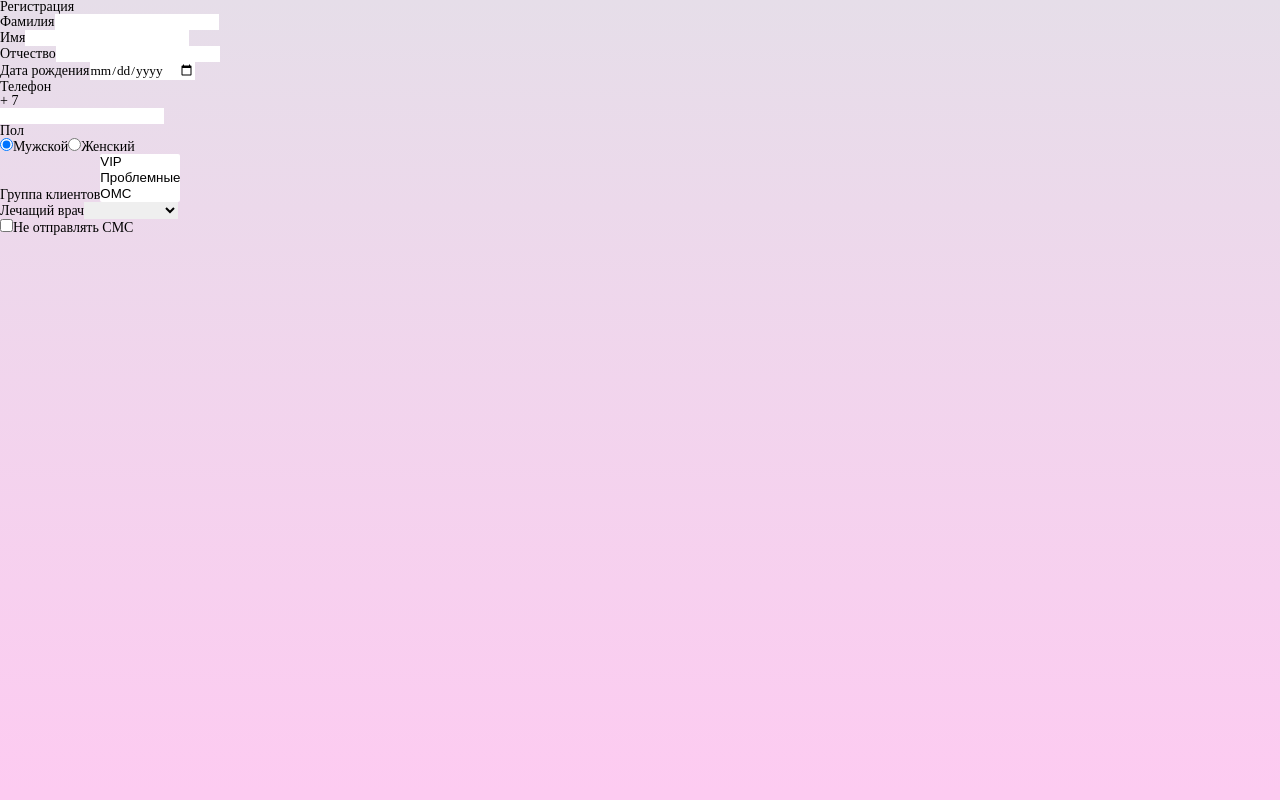
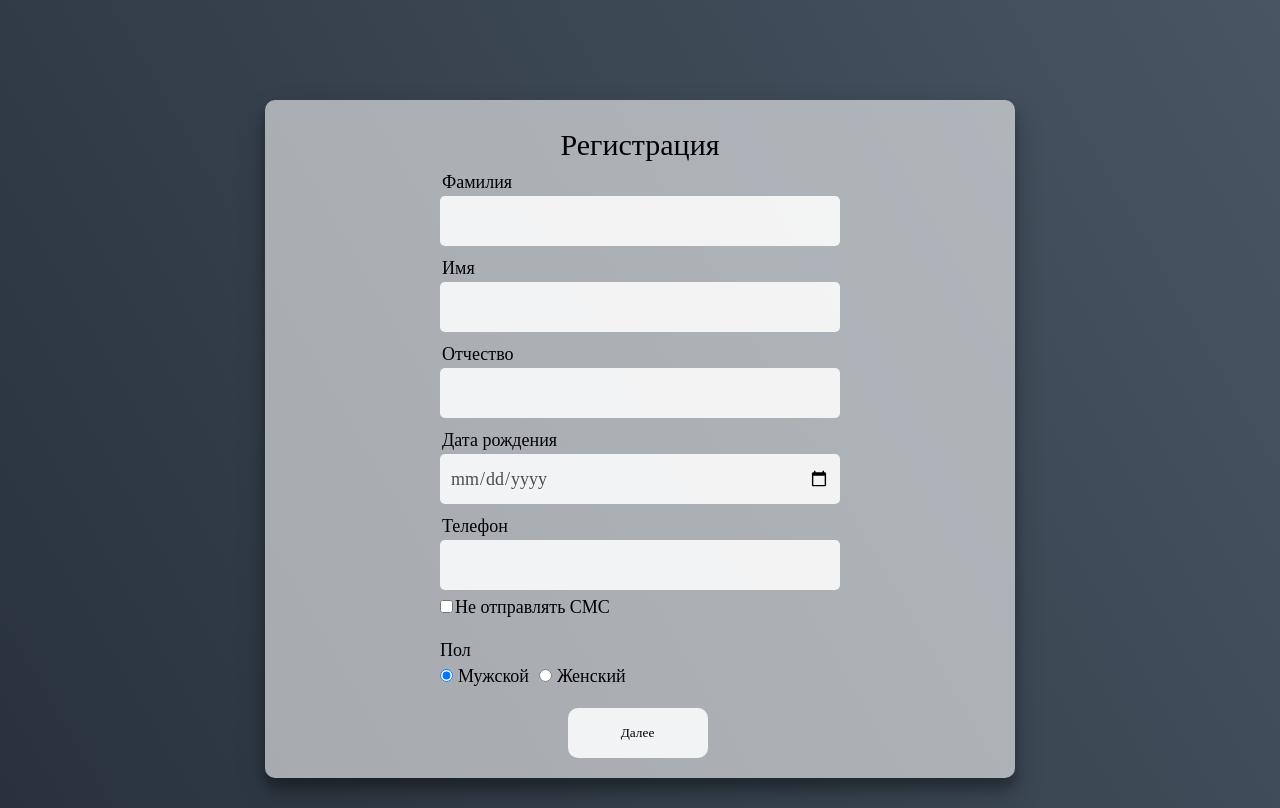
Before and after one commit to DanilovOV/clientform, a Vue app: page / in a window 1280 px wide. Built offline with nearby package versions, Linux system fonts and the light colour scheme.

Commit message:
add step buttons

```diff
--- a/src/App.vue
+++ b/src/App.vue
@@ -22,7 +22,7 @@ $minwidth: 320px;
 }
 *,
 *:before,
-*after {
+*:after {
   -moz-box-sizing: border-box;
   -webkit-box-sizing: border-box;
   box-sizing: border-box;
@@ -102,6 +102,6 @@ h6 {
   width: 100vw;
   min-height: 100vh;
   overflow: hidden;
-  background-image: linear-gradient(to top, #fdcbf1 0%, #fdcbf1 1%, #e6dee9 100%);
+  background-image: linear-gradient(60deg, #29323c 0%, #485563 100%);
 }
 </style>
--- a/src/components/Reg-address.vue
+++ b/src/components/Reg-address.vue
@@ -1,29 +1,33 @@
 <template>
-  <form class="reg-form">
-    <div class="title">Адрес</div>
-    <div class="element">
+  <form class="reg__form">
+    <div class="reg__title">Адрес</div>
+    <div class="reg__element">
       <label for="index">Индекс</label>
-      <input id="index" class="input" type="text" v-model.trim="form.index" />
+      <input id="index" class="reg__input" type="text" v-model.trim="form.index" />
     </div>
-    <div class="element">
+    <div class="reg__element">
       <label for="country">Страна</label>
-      <input id="country" class="input" type="text" v-model.trim="form.country" />
+      <input id="country" class="reg__input" type="text" v-model.trim="form.country" />
     </div>
-    <div class="element">
+    <div class="reg__element">
       <label for="region">Область</label>
-      <input id="region" class="input" type="text" v-model.trim="form.region" />
+      <input id="region" class="reg__input" type="text" v-model.trim="form.region" />
     </div>
-    <div class="element">
+    <div class="reg__element">
       <label for="city">Город</label>
-      <input id="city" class="input" type="text" v-model.trim="form.city" />
+      <input id="city" class="reg__input" type="text" v-model.trim="form.city" />
     </div>
-    <div class="element">
+    <div class="reg__element">
       <label for="street">Улица</label>
-      <input id="street" class="input" type="text" v-model.trim="form.street" />
+      <input id="street" class="reg__input" type="text" v-model.trim="form.street" />
     </div>
-    <div class="element">
+    <div class="reg__element">
       <label for="house">Дом</label>
-      <input id="house" class="input" type="text" v-model.trim="form.house" />
+      <input id="house" class="reg__input" type="text" v-model.trim="form.house" />
+    </div>
+    <div>
+      <button class="reg__button" @click.prevent="$emit('changeStep', 1)">Назад</button>
+      <button class="reg__button" @click.prevent="$emit('changeStep', 3)">Далее</button>
     </div>
   </form>
 </template>
--- a/src/components/Reg-docs.vue
+++ b/src/components/Reg-docs.vue
@@ -25,7 +25,10 @@
       <label for="issueDate">Дата выдачи</label>
       <input id="issueDate" class="reg__input" type="date" v-model="form.issueDate" />
     </div>
-    <button class="reg__submitButton" type="submit">Зарегистрироваться</button>
+    <div>
+      <button class="reg__button" @click.prevent="$emit('changeStep', 2)">Назад</button>
+      <button class="reg__button" type="submit" @click.prevent>Зарегистрироваться</button>
+    </div>
   </form>
 </template>
 
@@ -59,26 +62,4 @@ export default {
 };
 </script>
 
-<style lang="scss">
-.reg {
-  &__form {
-    max-width: 750px;
-    background-color: rgba(255, 255, 255, 0.58);
-    margin: 20px auto;
-    border-radius: 10px;
-    display: flex;
-    flex-direction: column;
-    align-items: center;
-    box-shadow: 0 14px 28px rgba(0, 0, 0, 0.25), 0 10px 10px rgba(0, 0, 0, 0.22);
-    @media (max-width: 1000px) {
-      width: 500px;
-    }
-    @media (max-width: 600px) {
-      width: 400px;
-    }
-    @media (max-width: 450px) {
-      width: 280px;
-    }
-  }
-}
-</style>
+<style lang="scss"></style>
--- a/src/components/Reg-form.vue
+++ b/src/components/Reg-form.vue
@@ -1,7 +1,9 @@
 <template>
-  <reg-start v-show="step === 1" />
-  <reg-address v-show="step === 2" />
-  <reg-docs v-show="step === 3" />
+  <div class="forms">
+    <reg-start @changeStep="changeStep" v-show="step === 1" />
+    <reg-address @changeStep="changeStep" v-show="step === 2" />
+    <reg-docs @changeStep="changeStep" v-show="step === 3" />
+  </div>
 </template>
 
 <script>
@@ -15,7 +17,129 @@ export default {
     };
   },
   components: { RegStart, RegAddress, RegDocs },
+  methods: {
+    changeStep(value) {
+      this.step = value;
+    },
+  },
 };
 </script>
 
-<style></style>
+<style lang="scss">
+.forms {
+  margin-top: 100px;
+  padding-bottom: 30px;
+  display: flex;
+  justify-content: center;
+}
+
+.reg {
+  //reg__form
+  &__form {
+    width: 750px;
+    display: flex;
+    flex-direction: column;
+    align-items: center;
+    padding-bottom: 20px;
+    border-radius: 10px;
+    background-color: rgba(255, 255, 255, 0.58);
+    box-shadow: 0 14px 28px rgba(0, 0, 0, 0.25), 0 10px 10px rgba(0, 0, 0, 0.22);
+
+    @media (max-width: 1000px) {
+      width: 500px;
+    }
+    @media (max-width: 600px) {
+      width: 400px;
+    }
+    @media (max-width: 450px) {
+      width: 280px;
+    }
+  }
+  // reg__title
+  &__title {
+    font-size: 30px;
+    margin: 30px 0 0;
+    font-weight: 500;
+    @media (max-width: 600px) {
+      font-size: 25px;
+    }
+    @media (max-width: 450px) {
+      font-size: 20px;
+    }
+  }
+  // reg__subtitle
+  &__subtitle {
+    font-size: 22px;
+    margin: 20px 10px 0 0;
+  }
+  // reg__element
+  &__element {
+    display: flex;
+    flex-direction: column;
+  }
+  // reg__input
+  &__input {
+    width: 400px;
+    height: 50px;
+    margin: 5px 0 0;
+    border-radius: 5px;
+    padding: 10px;
+    background-color: rgba(255, 255, 255, 0.85);
+    color: rgb(77, 77, 77);
+    font-size: 18px;
+
+    ::placeholder {
+      color: white;
+      font-size: 16px;
+    }
+
+    @media (max-width: 600px) {
+      width: 350px;
+    }
+    @media (max-width: 450px) {
+      width: 250px;
+    }
+    @media (max-width: 320px) {
+      width: 240px;
+    }
+  }
+  // reg__button
+  &__button {
+    width: 140px;
+    height: 50px;
+    background-color: rgba(255, 255, 255, 0.85);
+    border-radius: 10px;
+    margin: 10px 5px 0 0;
+  }
+}
+
+label {
+  font-size: 18px;
+  margin: 13px 0 0 2px;
+  @media (max-width: 450px) {
+    font-size: 15px;
+  }
+}
+select {
+  width: 400px;
+  height: 40px;
+  margin: 5px 0 0;
+  border-radius: 5px;
+  padding: 5px;
+  background-color: rgba(255, 255, 255, 0.85);
+  color: rgb(77, 77, 77);
+  @media (max-width: 600px) {
+    width: 350px;
+  }
+  @media (max-width: 450px) {
+    width: 250px;
+  }
+  @media (max-width: 320px) {
+    width: 240px;
+  }
+}
+.error {
+  color: rgb(255, 38, 92);
+  margin: 3px 0 0 2px;
+}
+</style>
--- a/src/components/Reg-start.vue
+++ b/src/components/Reg-start.vue
@@ -1,31 +1,32 @@
 <template>
-  <form class="reg-form">
-    <div class="title">Регистрация</div>
-    <div class="element">
+  <form class="reg__form">
+    <div class="reg__title">Регистрация</div>
+    <div class="reg__element">
       <label for="surname">Фамилия</label>
-      <input id="surname" class="input" type="text" v-model.trim="form.surname" />
+      <input id="surname" class="reg__input" type="text" v-model.trim="form.surname" />
     </div>
-    <div class="element">
+    <div class="reg__element">
       <label for="name">Имя</label>
-      <input id="name" class="input" type="text" v-model.trim="form.name" />
+      <input id="name" class="reg__input" type="text" v-model.trim="form.name" />
     </div>
-    <div class="element">
+    <div class="reg__element">
       <label for="patronymic">Отчество</label>
-      <input id="patronymic" class="input" type="text" v-model.trim="form.patronymic" />
+      <input id="patronymic" class="reg__input" type="text" v-model.trim="form.patronymic" />
     </div>
-    <div class="element">
+    <div class="reg__element">
       <label for="birthdate">Дата рождения</label>
-      <input id="birthdate" class="input" type="date" v-model="form.birthdate" />
+      <input id="birthdate" class="reg__input" type="date" v-model="form.birthdate" />
     </div>
-    <div class="element">
+    <div class="reg__element">
       <label for="tel">Телефон</label>
-      <div class="telInput">
-        <div class="input telInput1">+ 7</div>
-        <input id="tel" class="input telInput2" type="tel" maxlength="10" v-model.trim="form.tel" />
+      <input id="tel" class="reg__input" type="tel" maxlength="10" v-model.trim="form.tel" />
+      <div class="reg__sms">
+        <input id="messages" type="checkbox" v-model="form.agreeWithSendSMS" />
+        <label for="messages">Не отправлять СМС</label>
       </div>
     </div>
 
-    <div class="gender">
+    <div class="reg__gender">
       Пол
       <div>
         <input id="male" name="gender" value="male" type="radio" v-model="form.gender" />
@@ -34,29 +35,7 @@
         <label for="female">Женский</label>
       </div>
     </div>
-
-    <div class="element">
-      <label for="clientgroup">Группа клиентов</label>
-      <select id="clientgroup" multiple size="3" v-model="form.selectedgroups">
-        <option v-for="(clientgroup, index) in clientgroups" :value="clientgroup.value" :key="index">
-          {{ clientgroup.label }}
-        </option>
-      </select>
-    </div>
-
-    <div class="element">
-      <label for="doctor">Лечащий врач</label>
-      <select id="doctor" v-model="form.doctor">
-        <option v-for="(doctor, index) in doctors" :value="doctor.value" :key="index">
-          {{ doctor.label }}
-        </option>
-      </select>
-    </div>
-
-    <div class="sms">
-      <input id="messages" type="checkbox" v-model="form.agreeWithSendSMS" />
-      <label for="messages">Не отправлять СМС</label>
-    </div>
+    <button class="reg__button" @click="$emit('changeStep', 2)">Далее</button>
   </form>
 </template>
 
@@ -71,41 +50,55 @@ export default {
         birthdate: '',
         tel: '',
         gender: 'male',
-        selectedgroups: [],
-        doctor: '',
         agreeWithSendSMS: false,
       },
-      clientgroups: [
-        {
-          label: 'VIP',
-          value: 'VIP',
-        },
-        {
-          label: 'Проблемные',
-          value: 'Problematic',
-        },
-        {
-          label: 'ОМС',
-          value: 'OMS',
-        },
-      ],
-      doctors: [
-        {
-          label: 'Иванов',
-          value: 'Ivanov',
-        },
-        {
-          label: 'Захаров',
-          value: 'Zaharov',
-        },
-        {
-          label: 'Чернышева',
-          value: 'Chernisheva',
-        },
-      ],
     };
   },
 };
 </script>
 
-<style></style>
+<style lang="scss" scoped>
+.reg {
+  &__sms {
+    width: 400px;
+    margin: 8px 0 0;
+
+    @media (max-width: 600px) {
+      width: 350px;
+    }
+    @media (max-width: 450px) {
+      width: 250px;
+    }
+    @media (max-width: 320px) {
+      width: 220px;
+    }
+  }
+
+  &__gender {
+    font-size: 18px;
+    display: flex;
+    flex-direction: column;
+    width: 400px;
+    margin: 25px 0 13px 0;
+
+    label {
+      margin: 10px 10px 0 0;
+    }
+
+    @media (max-width: 600px) {
+      width: 350px;
+    }
+    @media (max-width: 450px) {
+      width: 250px;
+    }
+    @media (max-width: 320px) {
+      width: 240px;
+    }
+  }
+}
+
+#male,
+#female {
+  margin: 10px 5px 0 0;
+}
+</style>
```
